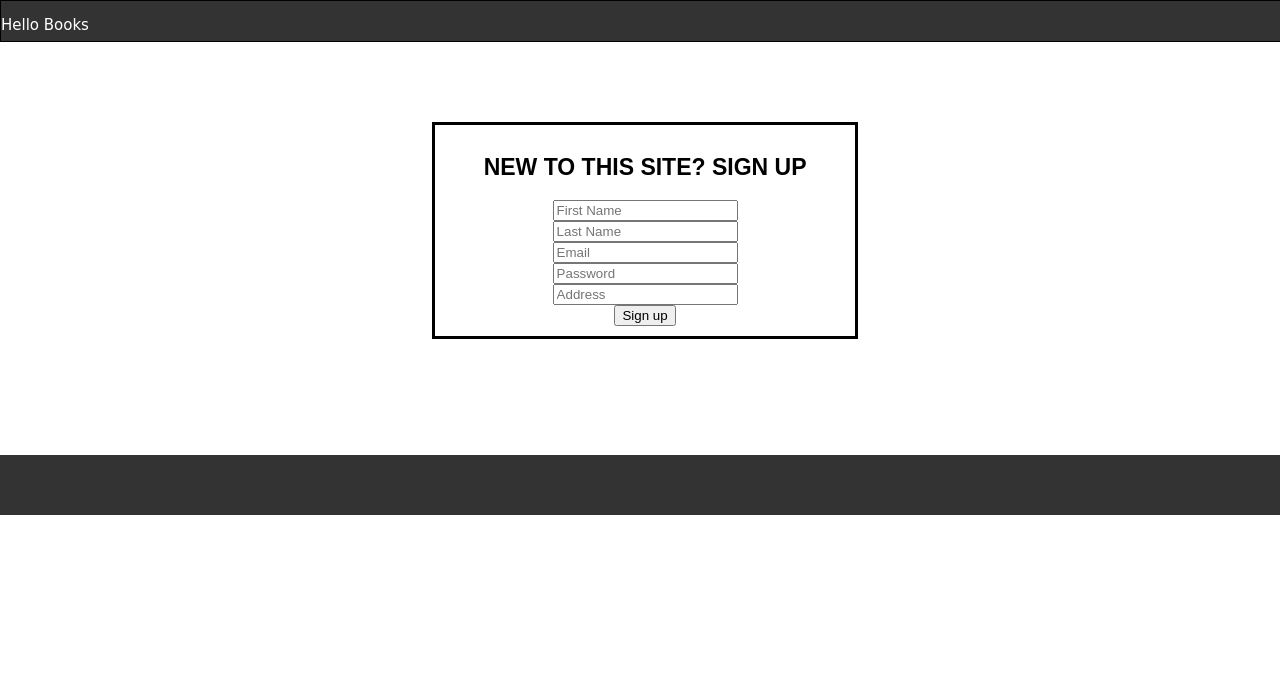
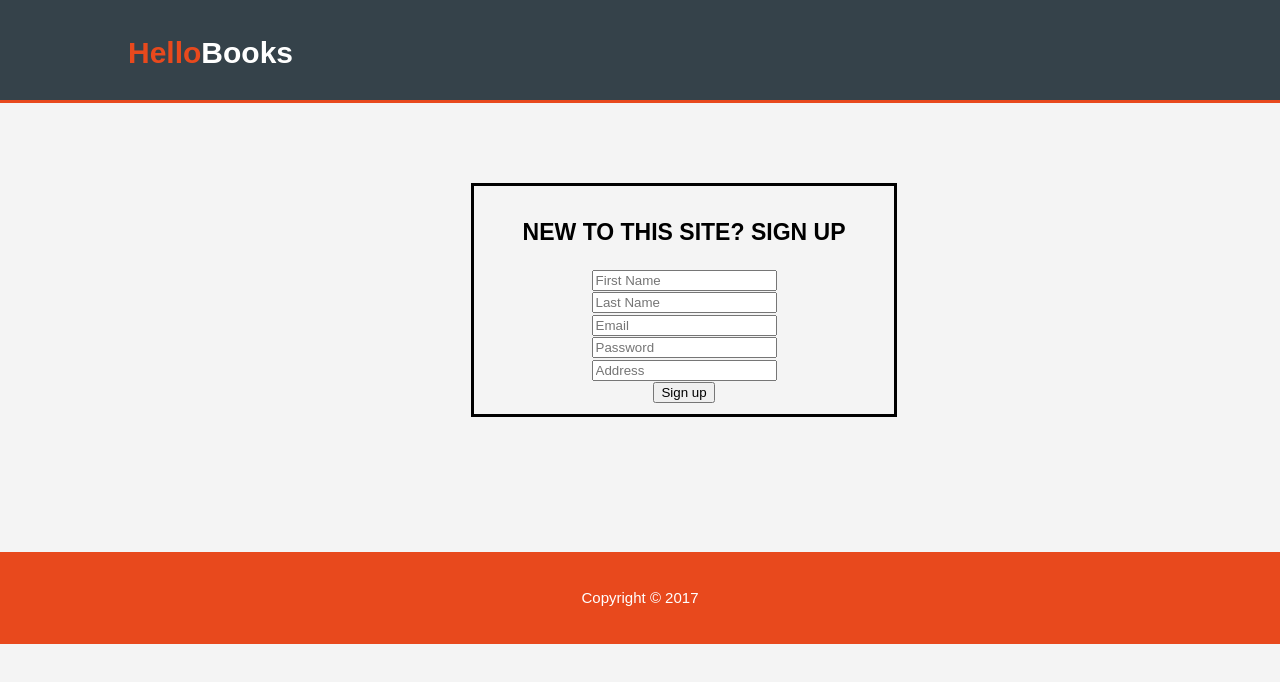
Before and after one commit to ronkeadun/Hello-Books, a plain HTML site: page template/sign_up.html in a window 1280 px wide. Drawn offline with Linux system fonts and the light colour scheme.

Commit message:
files modification

```diff
--- a/template/css/style.css
+++ b/template/css/style.css
@@ -3,7 +3,7 @@ html, body {
   padding: 0;
 }
 
-.container {
+/*.container {
   max-width: 1500px;
   margin: 0 auto;
   padding: 0 10px;
@@ -16,7 +16,7 @@ html, body {
   color: #fff;
   border: 1px solid #000;
   background-color: #333;
-}
+}*/
 
 .btn-default {
   border: 1px solid #333;
@@ -56,7 +56,7 @@ html, body {
   clear: both;
 }
 
-.footer {
+/*.footer {
   background-color: #333;
   color: #fff;
   padding: 30px 0;
@@ -67,4 +67,4 @@ html, body {
   padding: 0px;
   font-family: Cursive;
   font-size: 15px
-}
+}*/
--- a/template/sign_up.html
+++ b/template/sign_up.html
@@ -1,15 +1,18 @@
-<!doctype html>
+<!DOCTYPE html>
 <html>
   <head>
     <title>Sign up Page</title>
     <link href="css/style.css" rel="stylesheet" type="text/css">
+    <link rel="stylesheet" type="text/css" href="css/main.css">
   </head>
   <body>
-    <div class="header">
-      <div class="nameLogo">
-        <p>Hello Books</p>
+    <header>
+      <div class="container">
+        <div id="branding">
+          <h1><span class="highlight">Hello</span>Books</h1>
+        </div>
       </div>
-    </div>
+    </header>
 
     <div class="supporting">
       <div class="container">
@@ -50,7 +53,9 @@
       <div class="clearfix"></div>
     </div>
 
-    <div class="footer"></div>
+    <footer>
+      <p>Copyright &copy; 2017</p>
+    </footer>
 
   </body>
 </html>
```
Also changed, not shown: template/index.html (+11 -10 lines), template/pass_change.html (+10 -6 lines), template/pass_reset.html (+11 -5 lines).
